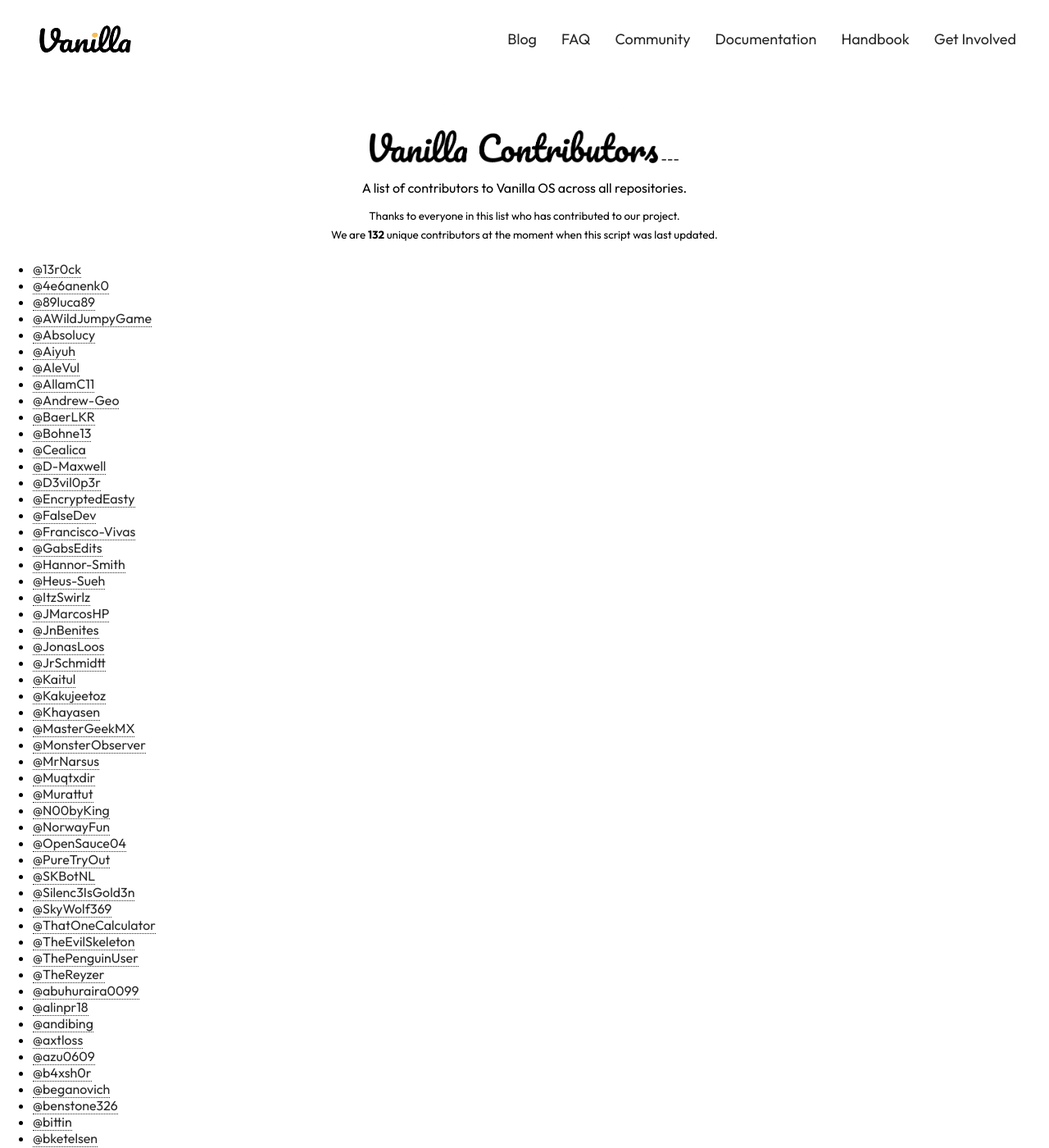
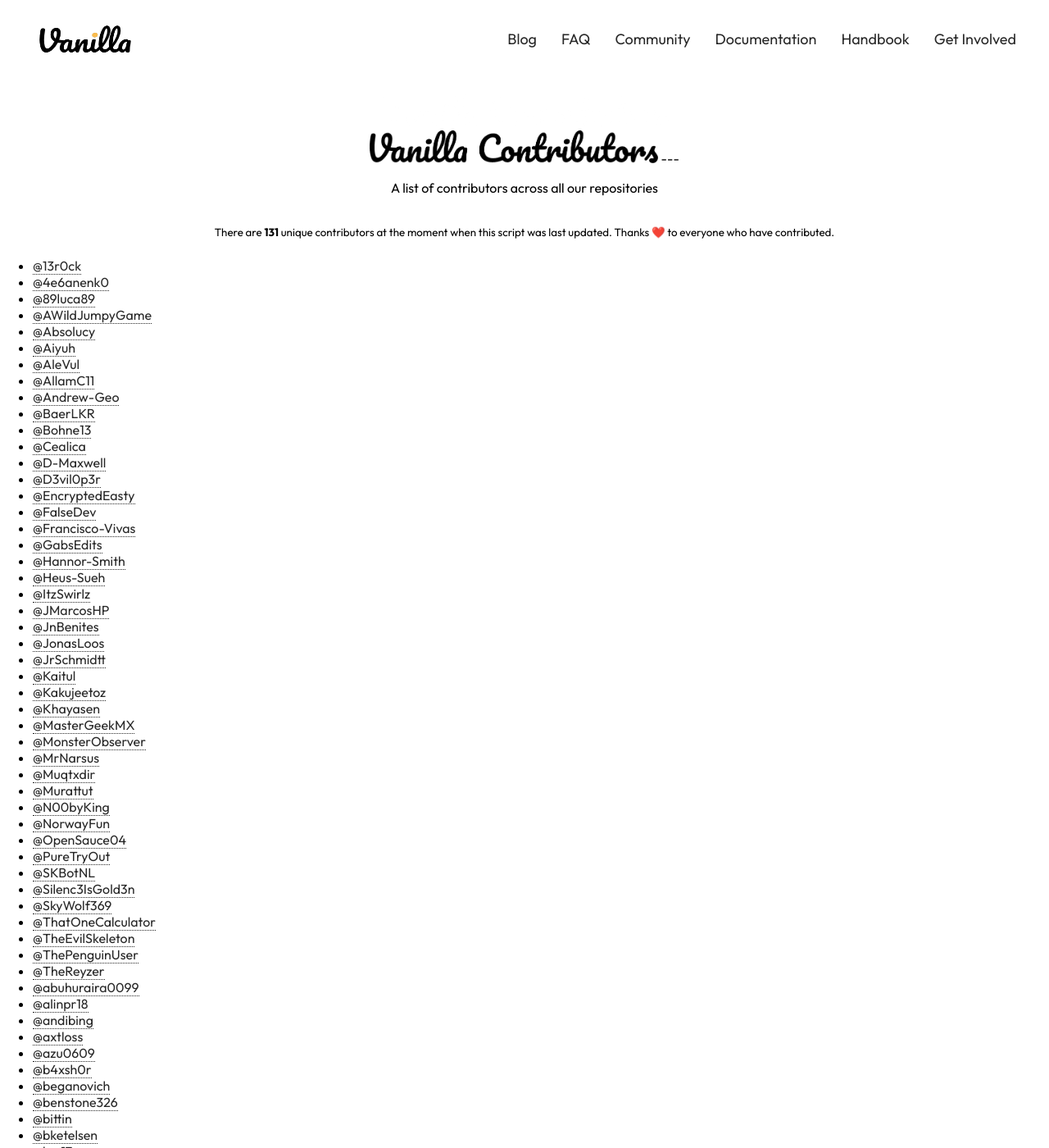
Before and after one commit to Vanilla-OS/website, a Jekyll site: the page built from contributors-list.md, in a window 1280 px wide and 1400 px high. Shown: the whole window at 82% size. Built offline with Jekyll 4.4.1, drawn with Linux system fonts in a browser that asks for light colours; our own code applies the rules of GitHub Pages for plain Markdown files.

Commit message:
chore: Update Contributors List

```diff
--- a/contributors-list.md
+++ b/contributors-list.md
@@ -3,9 +3,8 @@
   <br><img src="assets/vanilla-contributors.png?raw=true#gh-light-mode-only" height="40">
 
 ---
-  <p>A list of contributors to Vanilla OS across all repositories.</p>
-  <sup>Thanks to everyone in this list who has contributed to our project.</sup>
-  <br><sup>We are <b>132</b> unique contributors at the moment when this script was last updated.</sup>
+  <p>A list of contributors across all our repositories</p>
+  <br><sup>There are <b>131</b> unique contributors at the moment when this script was last updated. Thanks ❤️ to everyone who have contributed.</sup>
 </div>
 
 * [@13r0ck](https://github.com/13r0ck)
```
Also changed, not shown: other parts of contributors-list.md (+0 -1 lines).
